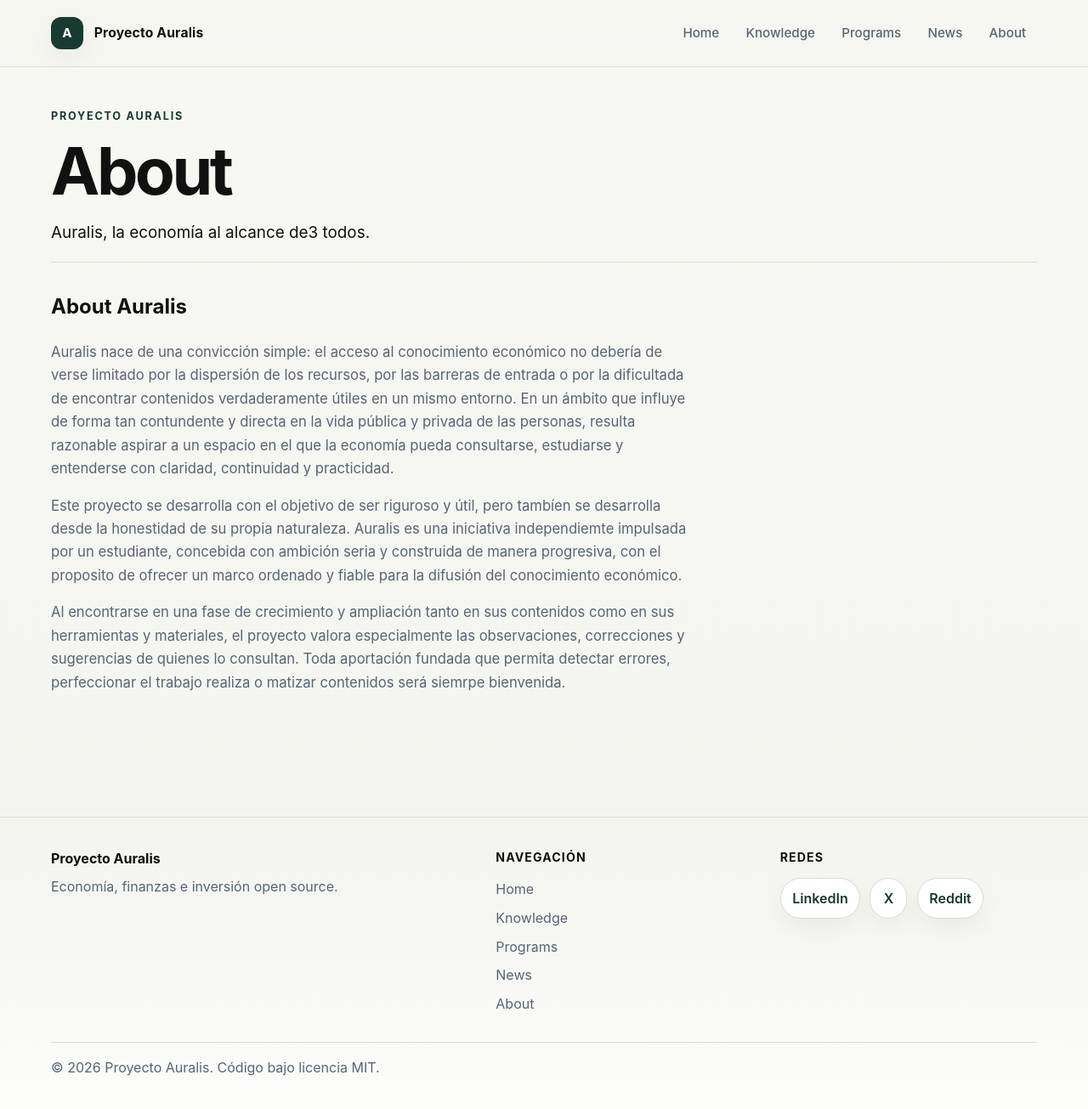
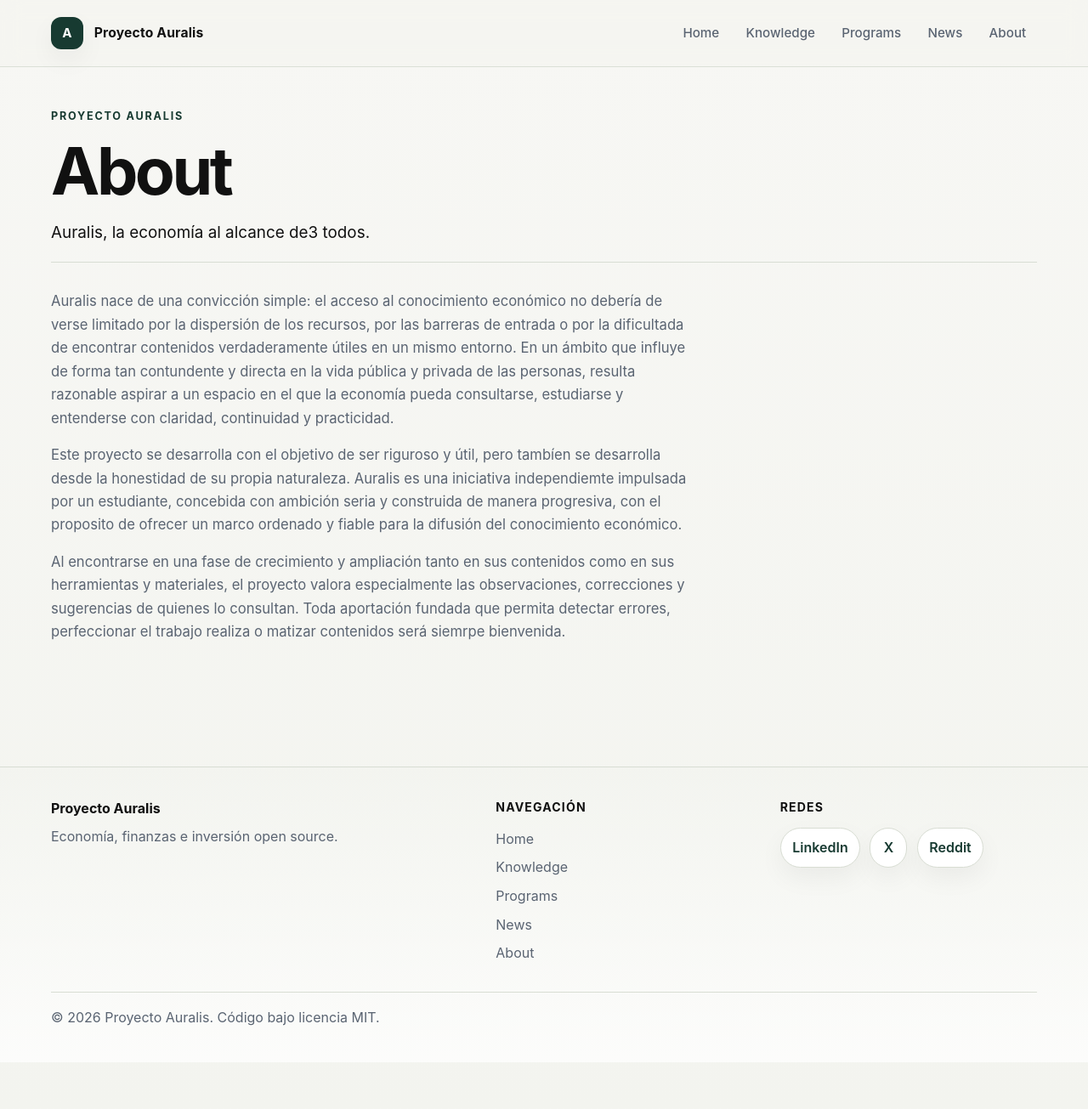
Before and after one commit to Proyecto-Auralis/auralis-site, a Jekyll site: the page built from about.md, in a window 1280 px wide and 1309 px high. Shown: the top 1305 px of the window at 85% size. Built offline with Jekyll 4.4.1, drawn with Linux system fonts in a browser that asks for light colours.

Commit message:
Update about.md

```diff
--- a/about.md
+++ b/about.md
@@ -6,8 +6,6 @@ description: Información sobre Proyecto Auralis.
 lead: "Auralis, la economía al alcance de3 todos."
 ---
 
-# About Auralis
-
 Auralis nace de una convicción simple: el acceso al conocimiento económico no debería de verse limitado por la dispersión de los recursos, por las barreras de entrada o por la dificultada de encontrar contenidos verdaderamente útiles en un mismo entorno. En un ámbito que influye de forma tan contundente y directa en la vida pública y privada de las personas, resulta razonable aspirar a un espacio en el que la economía pueda consultarse, estudiarse y entenderse con claridad, continuidad y practicidad.
 
 Este proyecto se desarrolla con el objetivo de ser riguroso y útil, pero tambíen se desarrolla desde la honestidad de su propia naturaleza. Auralis es una iniciativa independiemte impulsada por un estudiante, concebida con ambición seria y construida de manera progresiva, con el proposito de ofrecer un marco ordenado y fiable para la difusión del conocimiento económico.
```
